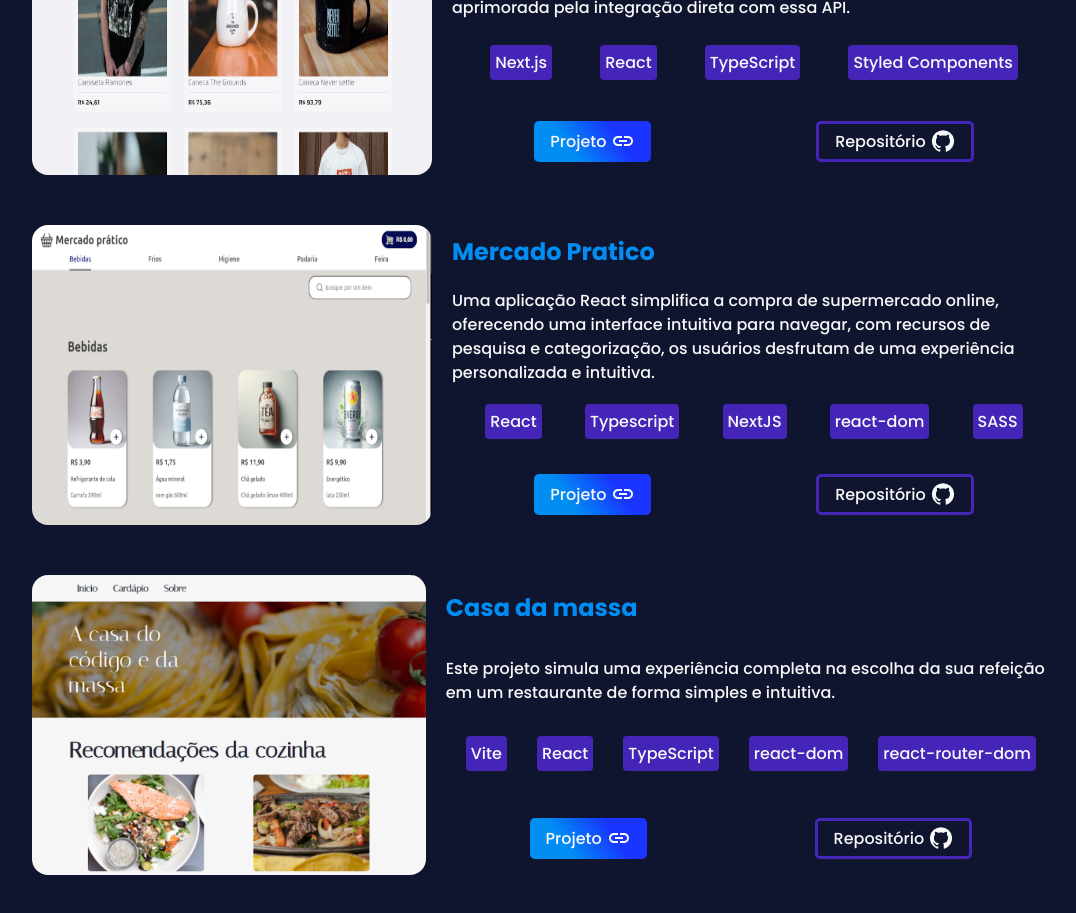
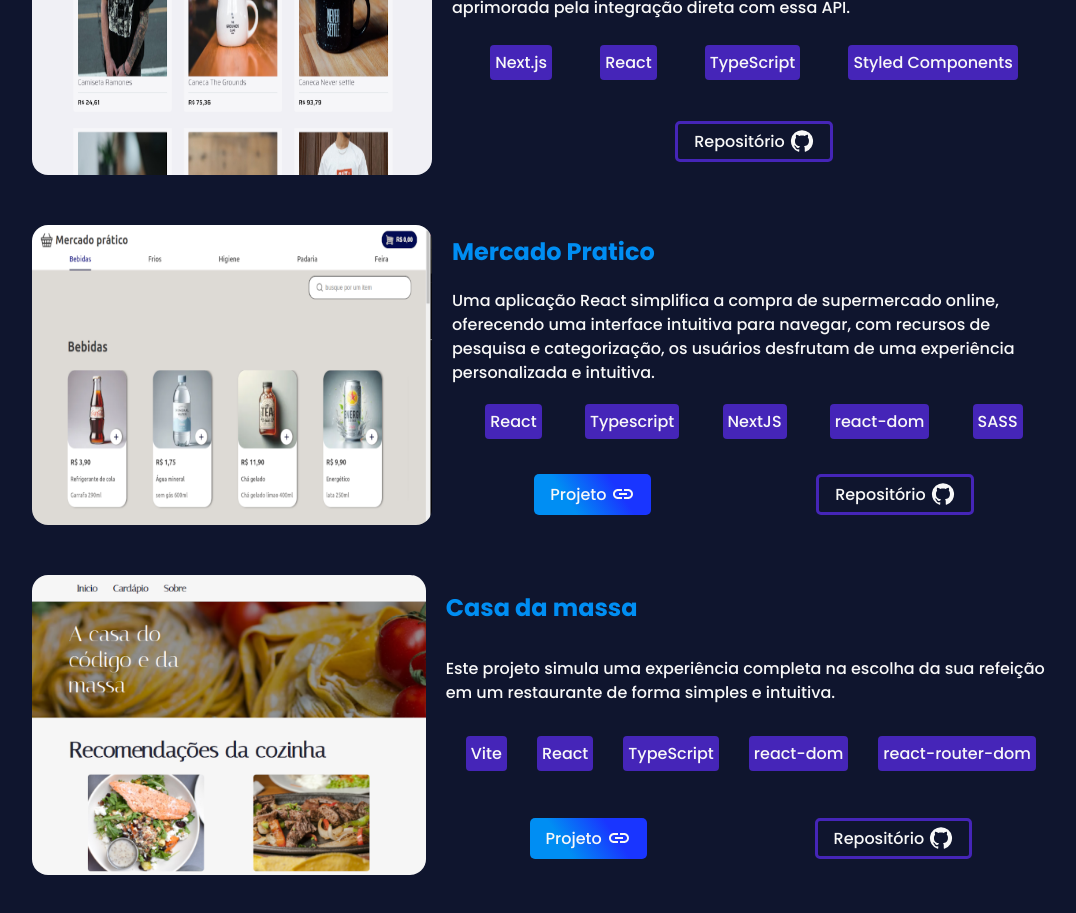
Before and after one commit to gabrielcarvalhogc/portifolio, a React (Vite) app: page / in a window 1280 px wide. Shown: the part 1620-2533 px from the top of the page, without its empty margins (96-1172 px from the left). Built offline with nearby package versions, Linux system fonts and the light colour scheme.

Commit message:
Feat: change capputeeno project

```diff
--- a/src/components/Projects/Projects.module.scss
+++ b/src/components/Projects/Projects.module.scss
@@ -74,6 +74,10 @@
           color: $dark-blue;
         }
 
+        .undefined {
+          display: none;
+        }
+
         .codigoLink {
           border: 3px solid $purple;
           padding: 5px 16px;
--- a/src/components/Projects/index.tsx
+++ b/src/components/Projects/index.tsx
@@ -21,7 +21,7 @@ export default function Projects() {
               )}
             </div>
             <div className={styles.projectLinks}>
-              <a href={links.projectLink} className={styles.projetoLink} target='_blank'>
+              <a href={links.projectLink} className={links.projectLink ? styles.projetoLink : styles.undefined} target='_blank'>
                 <p>Projeto</p>
                 <LinkIcon/>
               </a>
--- a/src/data/projetcs-data.ts
+++ b/src/data/projetcs-data.ts
@@ -6,7 +6,6 @@ export const ProjectsData = [
     description: "Este projeto de e-commerce, se aproveita do consumo de uma API GraphQL para fornecer dados dinâmicos e uma experiência de compra aprimorada pela integração direta com essa API.",
     tecnologias: ["Next.js","React","TypeScript","Styled Components",],
     links: {
-      projectLink: "https://capputeeno-omega.vercel.app/",
       githubLink: "https://github.com/gabrielcarvalhogc/capputeeno"
     }
   },
--- a/src/types/project-type.ts
+++ b/src/types/project-type.ts
@@ -5,7 +5,7 @@ export interface ProjectType {
   description: string;
   tecnologias: string[];
   links: {
-    projectLink: string;
+    projectLink?: string;
     githubLink: string;
   }
 }
```
